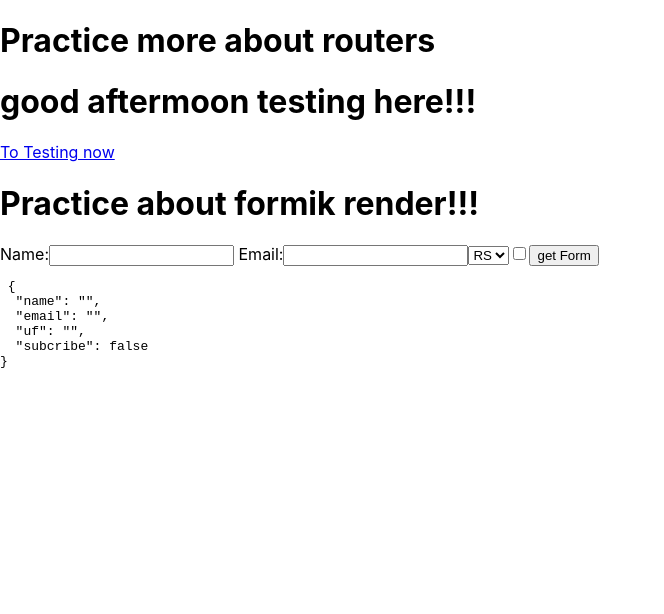
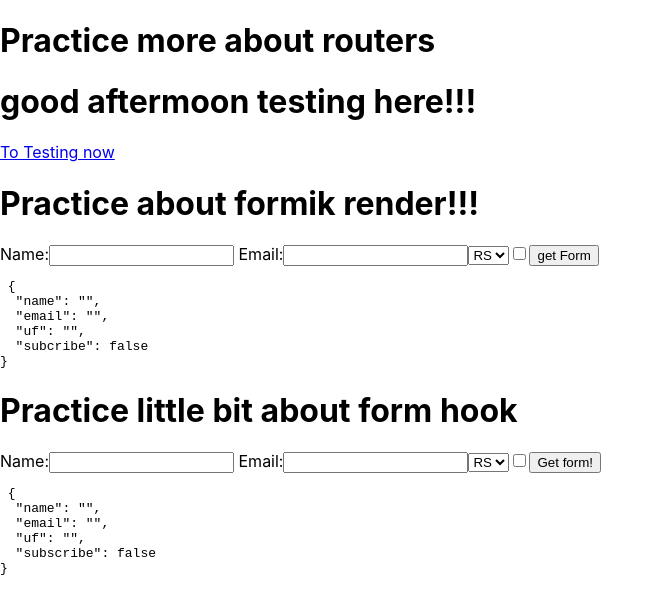
Before and after one commit to felipe-programador-18/router-formik, a React (Create React App) app in the folder testing/: page / in a window 1280 px wide. Shown: the top 614 px of the page, without its empty margins (0-664 px from the left). Built offline with nearby package versions, Linux system fonts and the light colour scheme.

Commit message:
c8-adding structurform inside principle page

```diff
--- a/testing/src/App.js
+++ b/testing/src/App.js
@@ -4,6 +4,7 @@ import { Link } from 'react-router-dom';
 import { Routes, Route } from 'react-router-dom';
 import './App.css';
 import PracticMore from './form';
+import StructurForm from './formhoock';
 import Testing from './Morek/testing';
 
 const TestHere = () => {
@@ -26,6 +27,8 @@ function App() {
 
       </Routes>
       <PracticMore/>
+
+      <StructurForm/>
   </>
   );
 }
```
